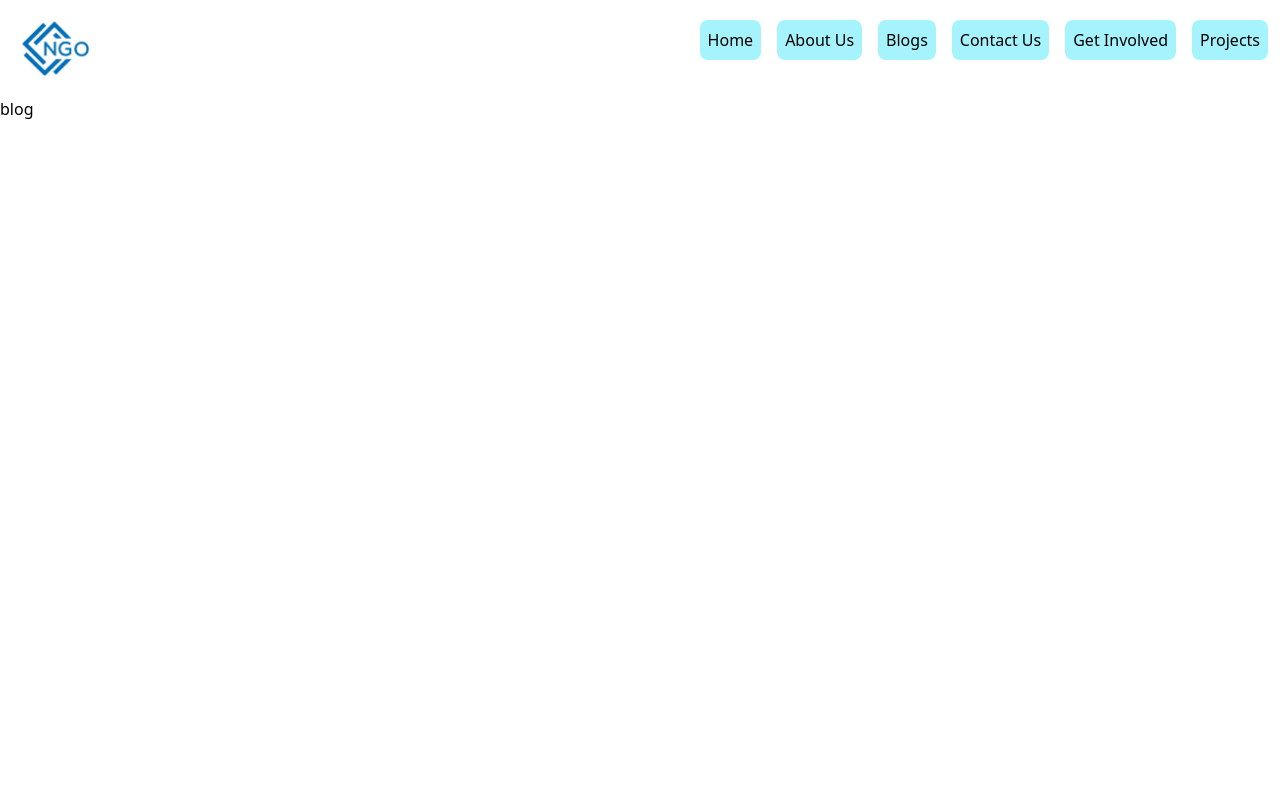
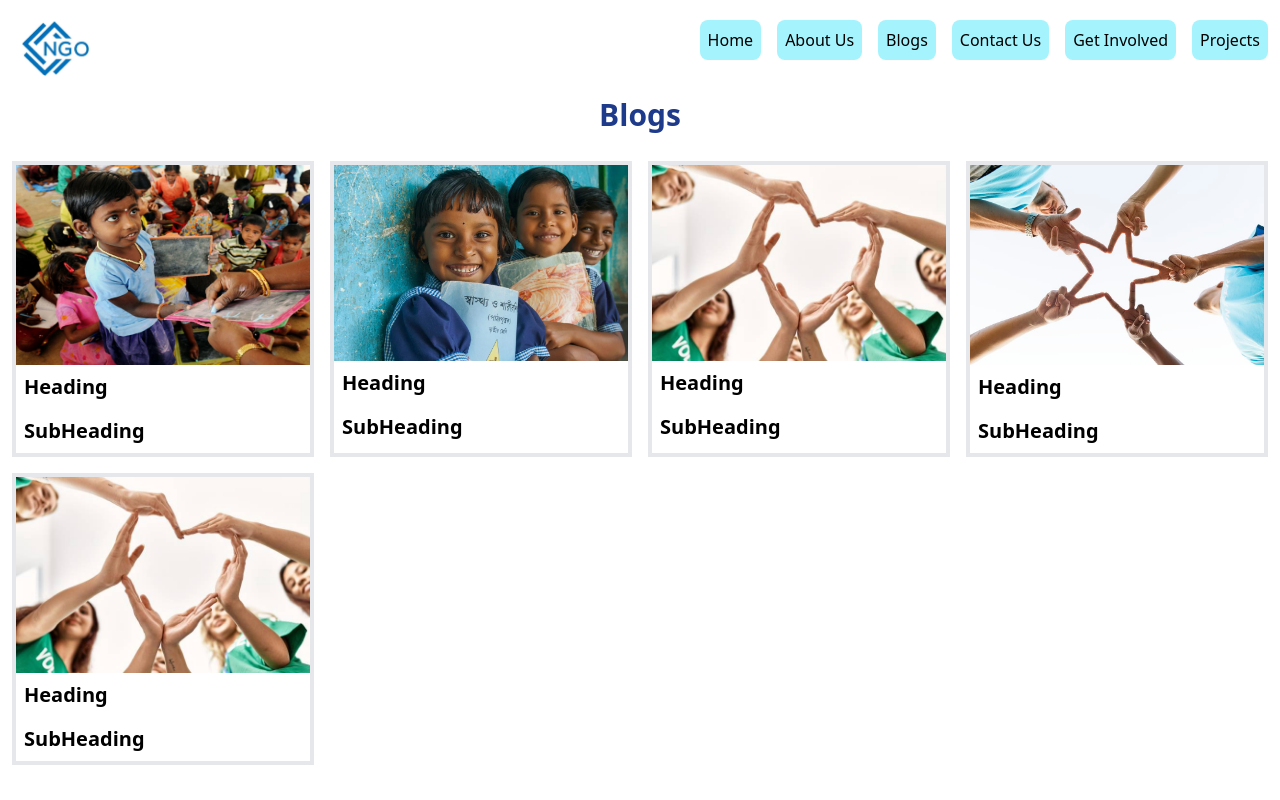
Before and after one commit to RisshabSingla/JuridentInternship, a React (Create React App) app in the folder frontend/: page /blogs in a window 1280 px wide. Built offline with nearby package versions, Linux system fonts and the light colour scheme.

Commit message:
Blogs Page Complete

```diff
--- /dev/null
+++ b/frontend/src/components/Blog.js
@@ -0,0 +1,13 @@
+function Blog({ heading, subheading, src }) {
+  return (
+    <div className="border-4">
+      <div>
+        <img className="max-h-[200px] w-full" src={src} alt="" />
+      </div>
+      <p className="p-2 text-xl font-bold">{heading}</p>
+      <p className="p-2 text-xl font-bold">{subheading}</p>
+    </div>
+  );
+}
+
+export default Blog;
--- a/frontend/src/pages/BlogPage.js
+++ b/frontend/src/pages/BlogPage.js
@@ -1,5 +1,41 @@
+import Blog from "../components/Blog";
+
 function BlogPage() {
-  return <div>blog</div>;
+  return (
+    <div>
+      <div className="text-3xl text-blue-900 font-extrabold text-center">
+        Blogs
+      </div>
+      <div className="p-2"></div>
+      <div className="grid md:grid-cols-4 grid-cols-3 gap-4 p-3">
+        <Blog
+          src="./images/landingImage1.jpeg"
+          heading={"Heading"}
+          subheading={"SubHeading"}
+        />
+        <Blog
+          heading={"Heading"}
+          subheading={"SubHeading"}
+          src="./images/landingImage2.jpeg"
+        />
+        <Blog
+          heading={"Heading"}
+          subheading={"SubHeading"}
+          src="./images/landingImage3.jpeg"
+        />
+        <Blog
+          heading={"Heading"}
+          subheading={"SubHeading"}
+          src="./images/landingImage4.jpeg"
+        />
+        <Blog
+          heading={"Heading"}
+          subheading={"SubHeading"}
+          src="./images/landingImage3.jpeg"
+        />
+      </div>
+    </div>
+  );
 }
 
 export default BlogPage;
```
